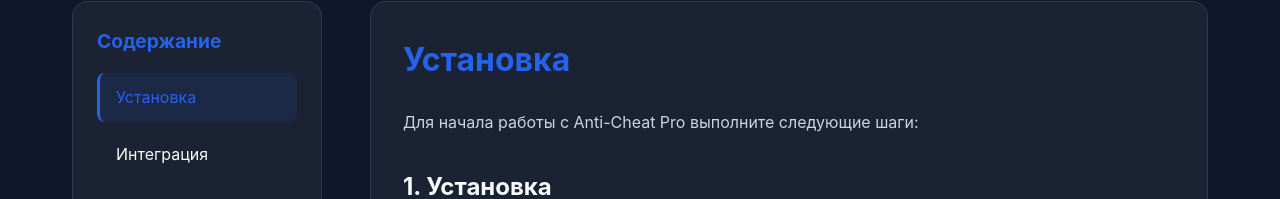
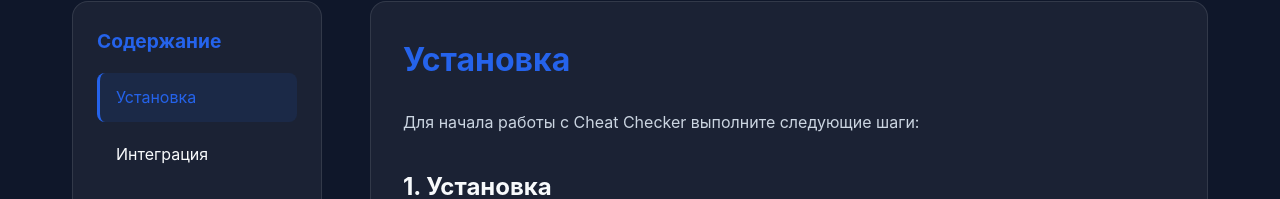
Before and after one commit to Gor7yo/Checker, a React (Vite) app: page /documentation in a window 1280 px wide. Shown: the part 111-310 px from the top of the page. Built offline with nearby package versions, Linux system fonts and the light colour scheme.

Commit message:
first commit

```diff
--- a/src/pages/Documentation.jsx
+++ b/src/pages/Documentation.jsx
@@ -154,7 +154,7 @@
           <Section id="installation">
             <SectionTitle>Установка</SectionTitle>
             <Paragraph>
-              Для начала работы с Anti-Cheat Pro выполните следующие шаги:
+              Для начала работы с Cheat Checker выполните следующие шаги:
             </Paragraph>
 
             <SubSectionTitle>1. Установка</SubSectionTitle>
```
